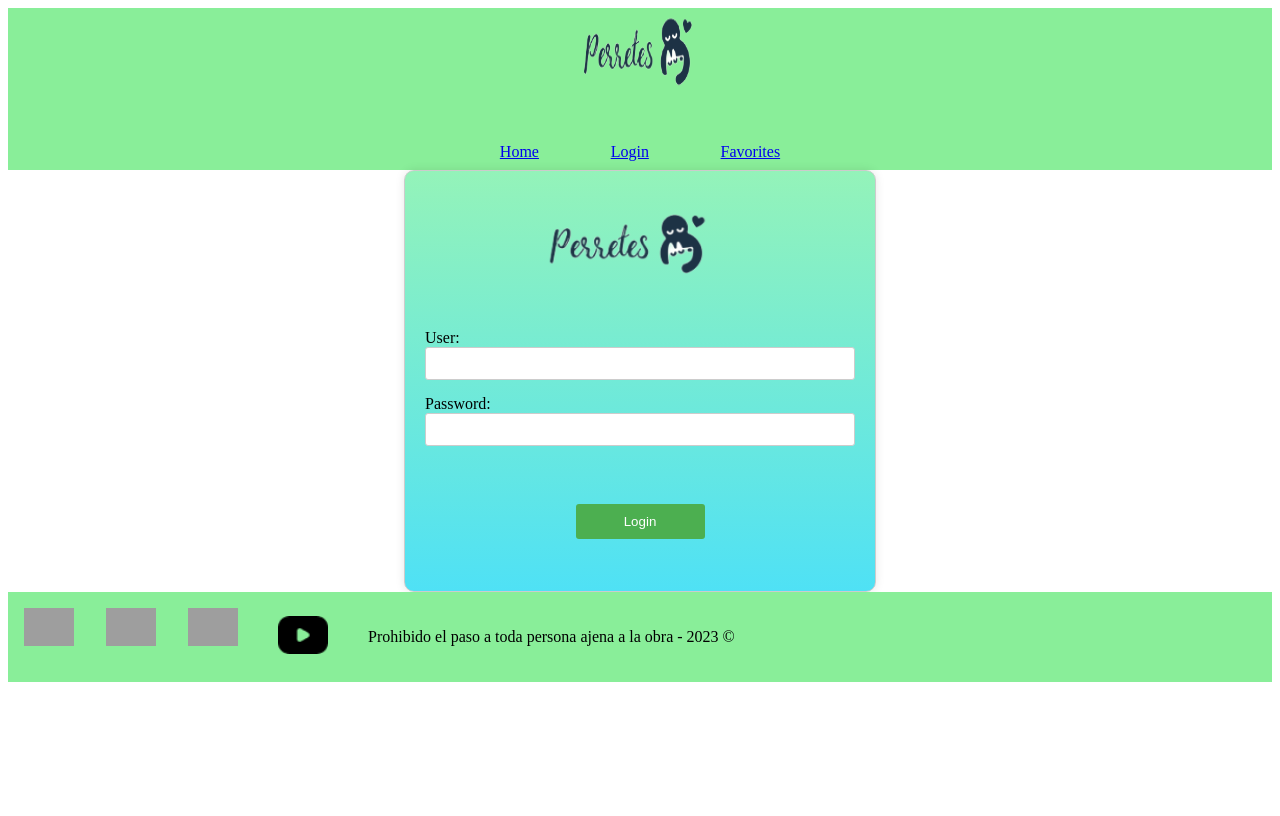
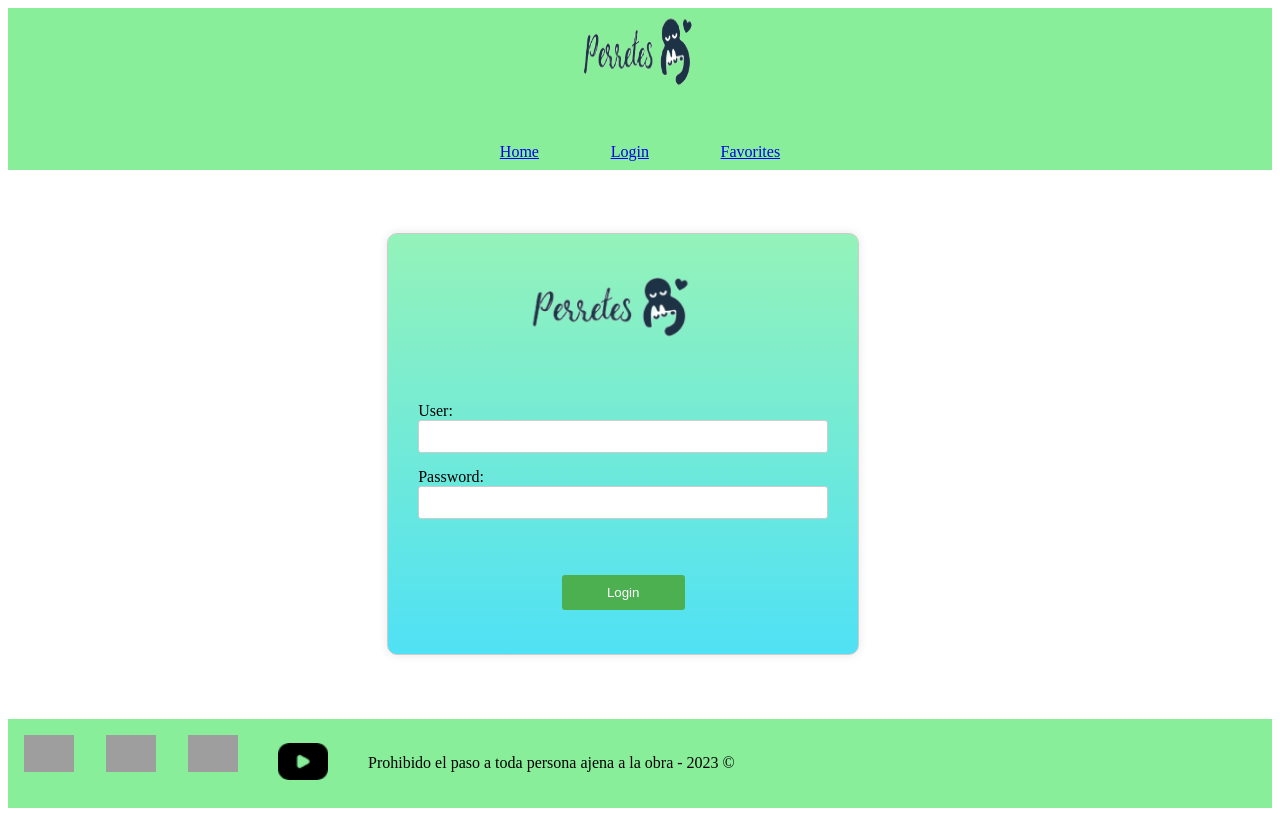
Before and after one commit to erigt/the_universe_of_things, a Vue app: page /login in a window 1280 px wide. Built offline with nearby package versions, Linux system fonts and the light colour scheme; grey boxes are pictures that could not be loaded.

Commit message:
fixed login view

```diff
--- a/src/views/LoginView.vue
+++ b/src/views/LoginView.vue
@@ -32,14 +32,19 @@ function login() {
   </div>
 </template>
 <style scoped>
+body {
+  margin: 0;
+}
 .logo{
     width:40%;
     margin-left: 28%;
 }
 .login-container {
+  justify-content: center;
   width: 450px;
   height: 400px;
-  margin: auto;
+  margin:5%;
+  margin-left: 30%;
   padding: 10px;
   border: 1px solid #ccc;
   border-radius: 10px;
@@ -49,7 +54,7 @@ function login() {
 .login-form {
   display: flex;
   flex-direction: column;
-  padding:10px ;
+  padding:20px ;
 }
 .input-field {
   margin-bottom: 15px;
```
